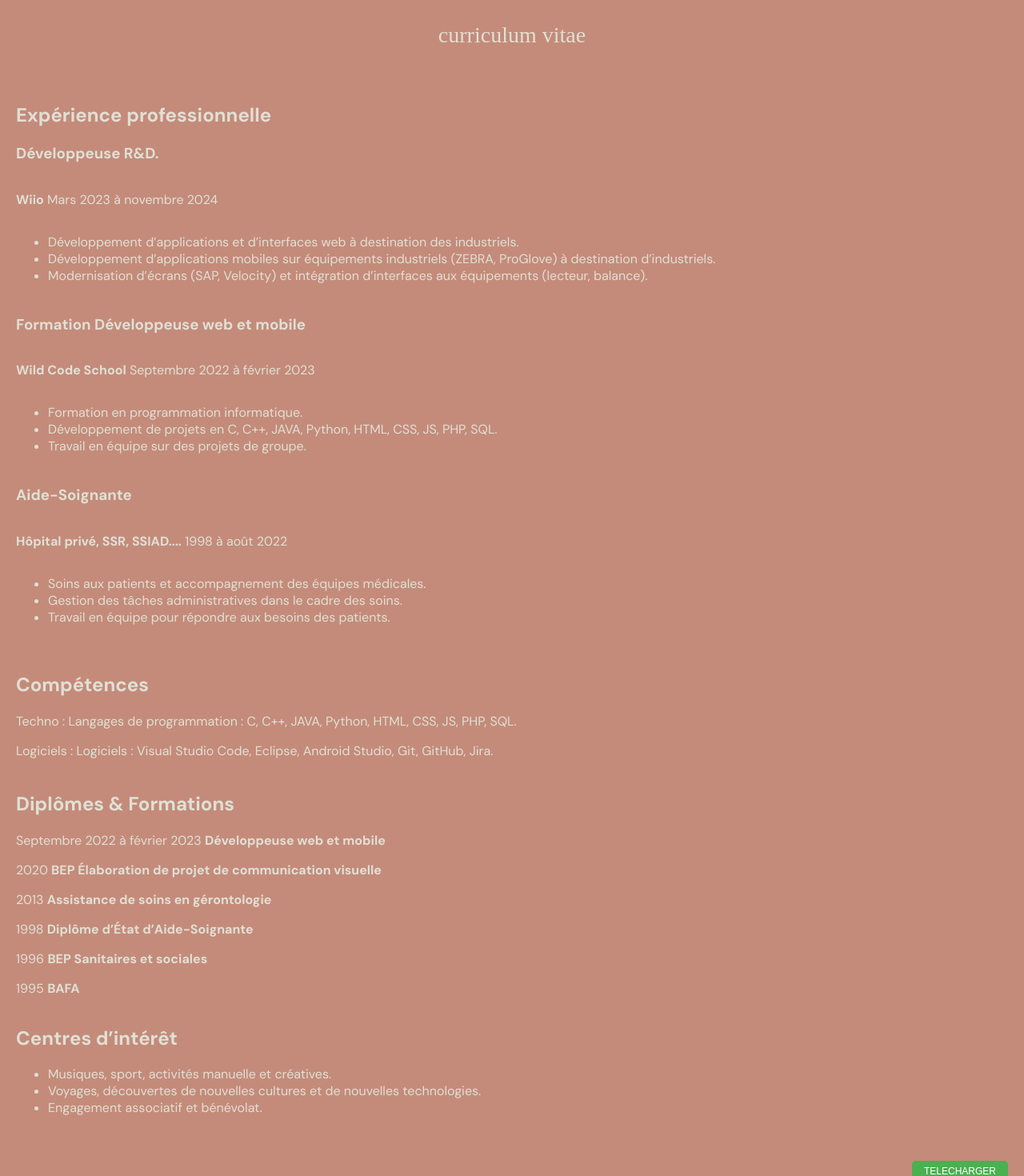
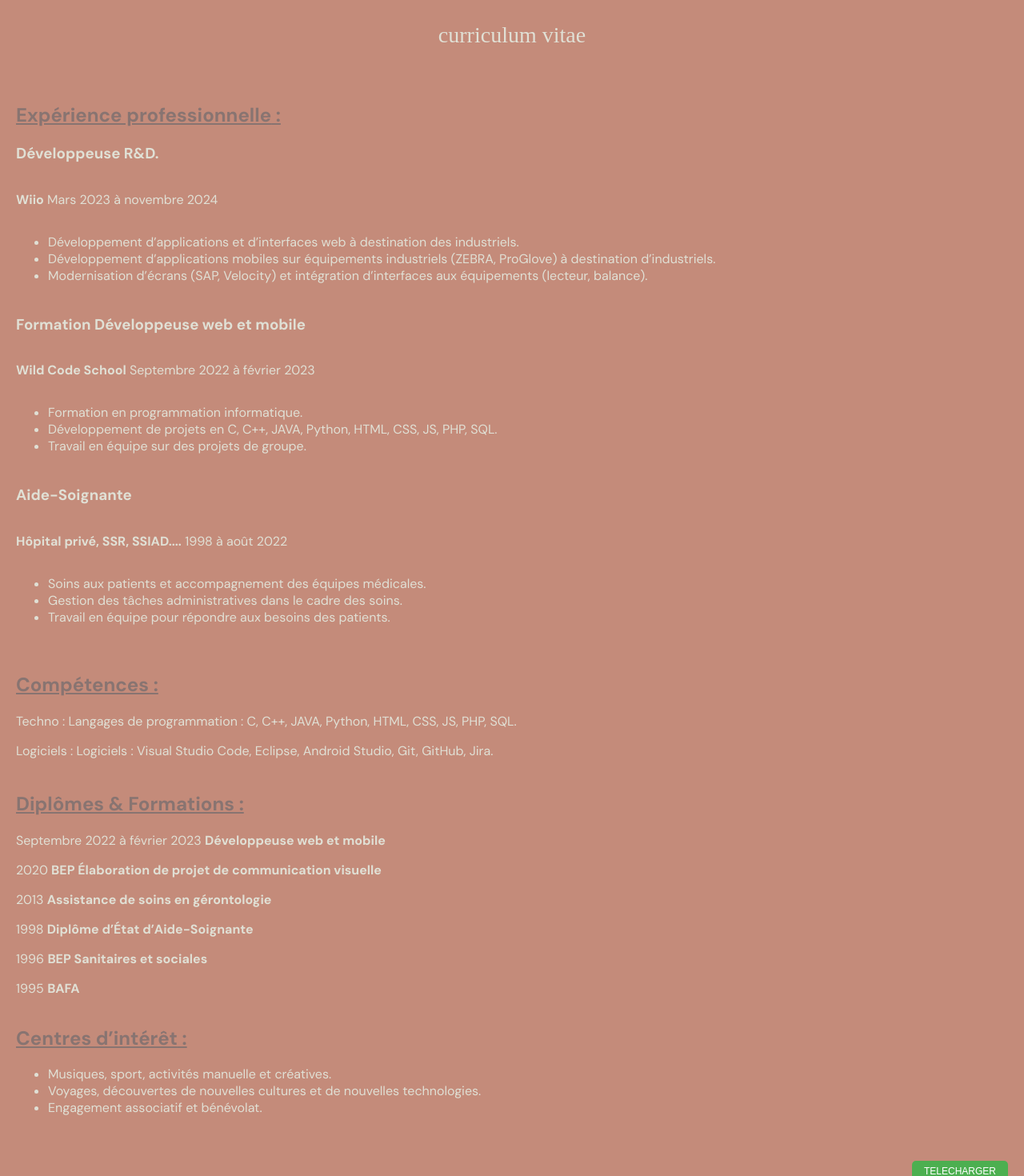
Before and after one commit to DuneNathalie/PortFolio, a React (Create React App) app: page /cv in a window 1280 px wide. Shown: the top 1470 px of the page at 80% size. Built offline with nearby package versions, Linux system fonts and the light colour scheme; a web font is replaced by a local one.

Commit message:
update log

```diff
--- a/src/components/Curriculum/CVitt/CVitt.module.scss
+++ b/src/components/Curriculum/CVitt/CVitt.module.scss
@@ -1,8 +1,15 @@
+@use"../../../styles/colors";
+
 .container {
     flex: 1;
     padding: 20px;
     display: flex;
     flex-direction: column;
+
+    h2{
+        text-decoration: underline;
+        color:colors.$brownDark;
+    }
 
     .item {
         margin-bottom: 20px;
@@ -14,18 +21,8 @@
             justify-content: flex-start;
             height: 150px;
 
-
-           /* .employeur {
-                background-color: chartreuse;
-            } */
-
-
         }
 
-      /*  .list {
-            background-color: brown;
-
-        } */
     }
     .form{
         display: flex;
--- a/src/components/Curriculum/CVitt/CVitt.tsx
+++ b/src/components/Curriculum/CVitt/CVitt.tsx
@@ -14,7 +14,7 @@ const CVitt = () => {
         <div className={styles.container}>
             {experienceData.map((experienceCategory) => (
                 <div key={experienceCategory.id} >
-                    <h2>{experienceCategory.title}</h2>
+                    <h2>{experienceCategory.title} :</h2>
                     <div >
                         {experienceCategory.experiences.map((experience) => (
                             <div key={experience.id} className={styles.item}>
@@ -40,7 +40,7 @@ const CVitt = () => {
             <div>
                 {competenceData.map((competenceCategory) => (
                     <div key={competenceCategory.id}>
-                        <h2>{competenceCategory.title}</h2>
+                        <h2>{competenceCategory.title} :</h2>
                         <div>
                             <div className={styles.item}>
                                 {competenceCategory.details.map((detail, index) => (
@@ -57,7 +57,7 @@ const CVitt = () => {
             <div>
                 {formationData.map((formationCategory) => (
                     <div key={formationCategory.id} >
-                        <h2>{formationCategory.title}</h2>
+                        <h2>{formationCategory.title} :</h2>
                         <div >
                             {formationCategory.details.map((detail) => (
                                 <div key={detail.id}>
@@ -75,7 +75,7 @@ const CVitt = () => {
             <div>
                 {centreData.map((centreCategory) => (
                     <div key={centreCategory.id}>
-                        <h2>{centreCategory.title}</h2>
+                        <h2>{centreCategory.title} :</h2>
                         <div>
                             {centreCategory.details.map((detail, index) => (
                                 <div key={index}>
--- a/src/components/Web/Web.module.scss
+++ b/src/components/Web/Web.module.scss
@@ -1,3 +1,5 @@
+@use "../../styles/colors";
+
 .container {
     padding: 0 20px 30px 20px;
     display: flex;
@@ -30,5 +32,8 @@
             }
 
     }
+    a{
+        color:colors.$brownDark;
+    }
 
 }
```
Also changed, not shown: src/assets/logos/spa.png.
